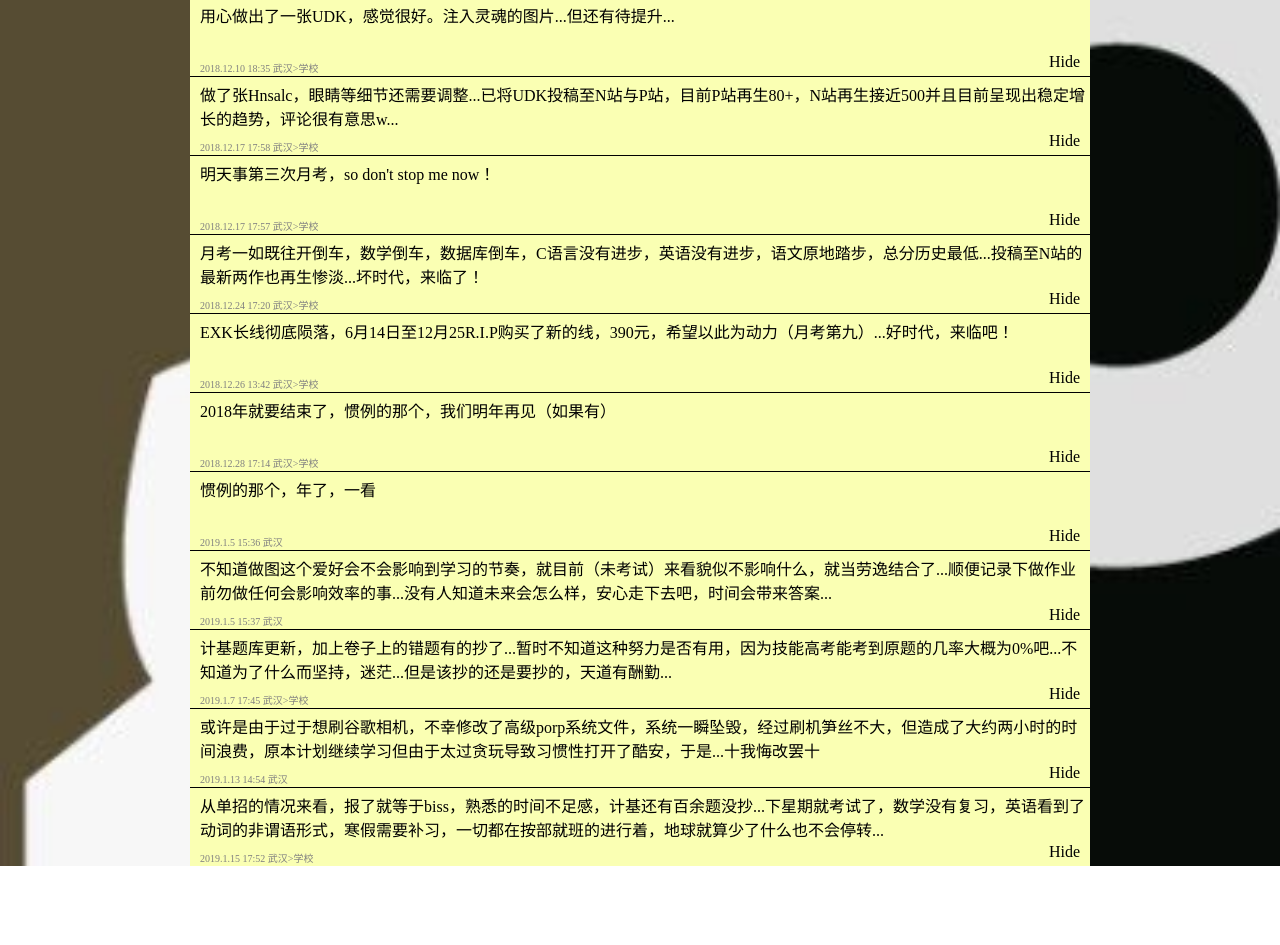
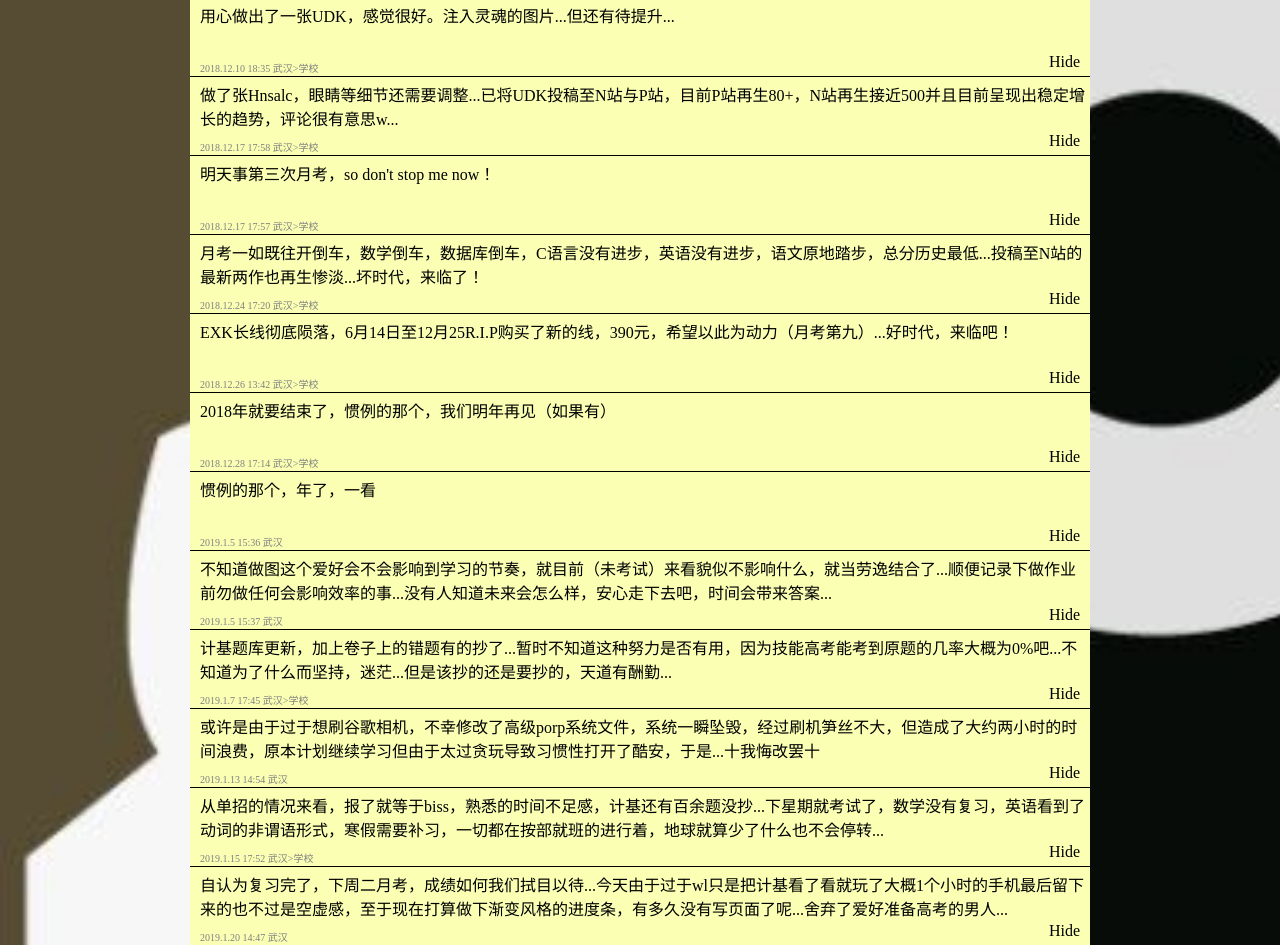
Before and after one commit to KeepCodeing/InfectedZer-S, a plain HTML site: page jilu.html in a window 1280 px wide. Shown: the part 1193-2138 px from the top of the page. Before the commit the page ends 2059 px from the top, so only its background shows below. Drawn offline with Linux system fonts and the light colour scheme.

Commit message:
Update jilu.html

```diff
--- a/jilu.html
+++ b/jilu.html
@@ -402,6 +402,11 @@
                 "班的进行着，地球就算少了什么也不会停转...",
                 time:"2019.1.15 17:52 武汉>学校"
             })
+            appen({
+                MyMsg:"自认为复习完了，下周二月考，成绩如何我们拭目以待...今天由于过于wl只是把计基看了看就玩了大概1个小时的手机"+
+                "最后留下来的也不过是空虚感，至于现在打算做下渐变风格的进度条，有多久没有写页面了呢...舍弃了爱好准备高考的男人...",
+                time:"2019.1.20 14:47 武汉"
+            })
             //设置li的JS
             function AllSet(){
                 let max=document.getElementsByClassName("list").length;
```
